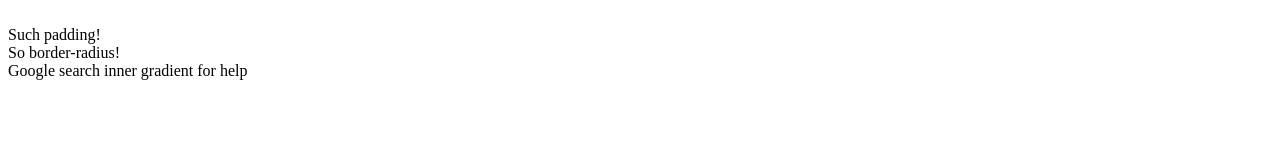
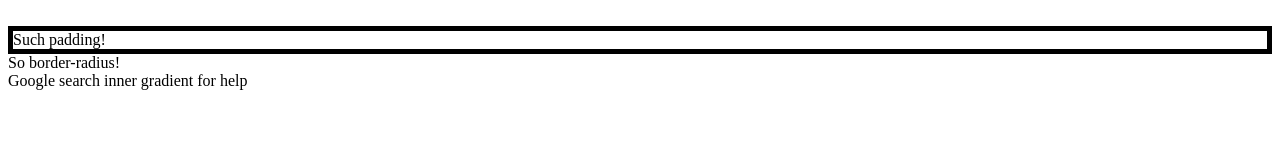
Before and after one commit to graholm/debugging5, a plain HTML site: page index.html in a window 1280 px wide. Drawn offline with Linux system fonts and the light colour scheme.

Commit message:
Classadoo autocommit

```diff
--- a/index.html
+++ b/index.html
@@ -6,13 +6,13 @@
     <div id="title">
       I am so blue :(
     </div>
-    <div id="1">
+    <div id="d">
       Such padding!
     </div>
-    <div id="2">
+    <div id="b">
 So border-radius!
     </div>
-    <div id="3">
+    <div id="c">
    Google search inner gradient for help
     </div>
   </body>
--- a/style.css
+++ b/style.css
@@ -3,6 +3,8 @@
 
 }
 
-#1 {
-  border: 1px solid black;
+#d {
+  border: 5px solid black;
+
+
   }
```
